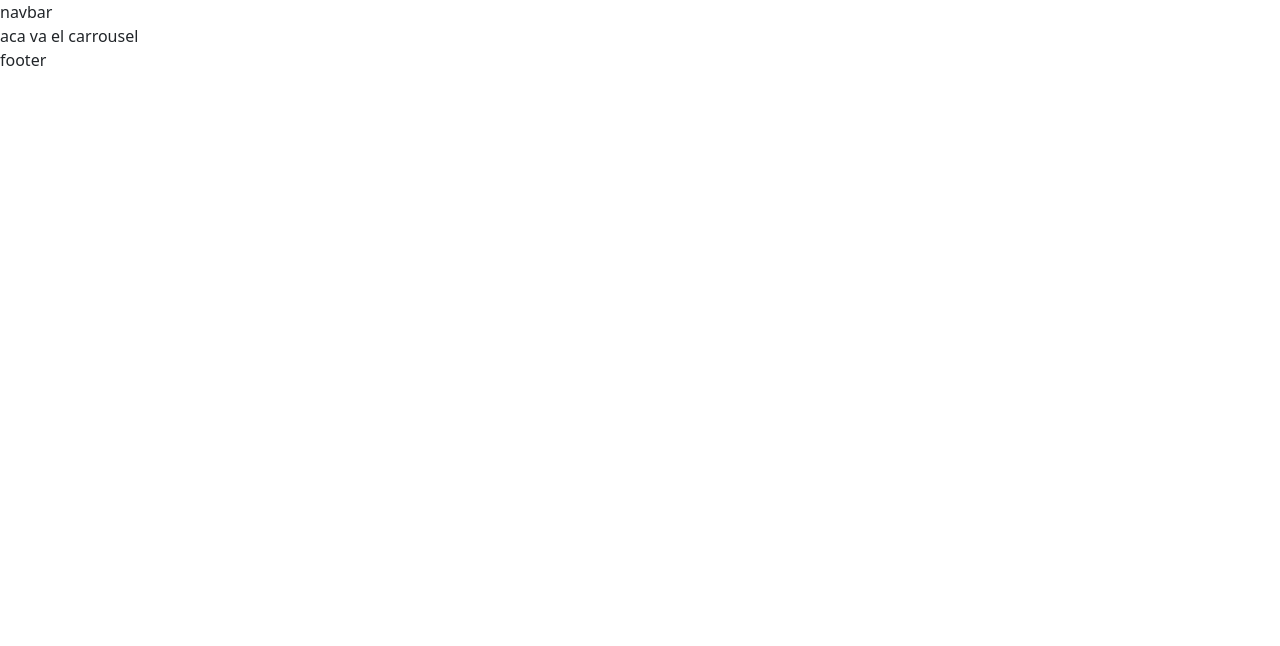
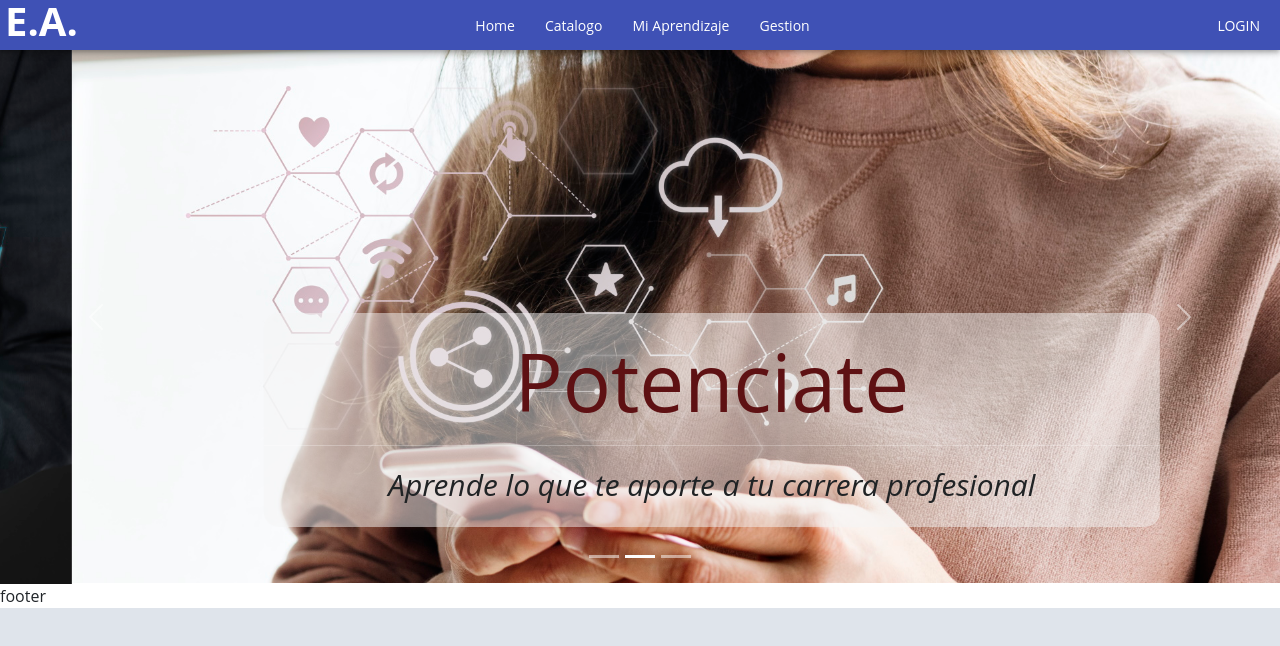
Before and after one commit to jomagnone/Hackaton, a React (Create React App) app: page / in a window 1280 px wide. Shown: the top 646 px of the page. Built offline with nearby package versions, Linux system fonts and the light colour scheme.

Commit message:
se agrega navbar y carrousel

```diff
--- /dev/null
+++ b/src/components/Carrousel.jsx
@@ -0,0 +1,42 @@
+import '../styles/carrousel.css';
+import Carousel from 'react-bootstrap/Carousel';
+import dataCarrousel from '../data/carrousel.jsx';
+
+
+function Carrousel() {
+    return (
+
+
+      <div className = "Carrousel">
+          <Carousel>
+            {dataCarrousel.map((item,ix) =>
+                <Carousel.Item key={ix}>
+                         <img
+                           className="d-block w-100"
+                           src={item.img}
+                           alt=""
+                         />
+                    <Carousel.Caption>
+                      <div className="carrouselText">
+                        <h1 className="carrouselTitle" >{item.title}</h1>
+                        <hr />
+                        <p className="carrouselDesc">{item.desc}</p>
+                      </div>
+                    </Carousel.Caption>
+                </Carousel.Item>
+
+                )
+
+
+            }
+
+            </Carousel>
+
+
+      </div>
+
+
+    );
+  }
+
+  export default Carrousel;
--- a/src/components/NavBar.jsx
+++ b/src/components/NavBar.jsx
@@ -1,13 +1,28 @@
 
+import { AppBar } from "@material-ui/core";
+import { Link } from "react-router-dom";
+import '../styles/NavBar.css';
 
-function NavBar() {
+const NavBar = () => {
+    return (
+        <AppBar position="relative">
+            <div className="Wrapper">
+                <div className="Left">
+                    <Link to='/' style={{textDecoration: "none", color: "white"}}><h1 className="Logo">E.A.</h1></Link>
+                </div>
+                <div className="Center">
+                    <Link to='/' style={{textDecoration: "none", color: "white"}}><div className="MenuItem">Home</div></Link>
+                    <Link to='/courses' style={{textDecoration: "none", color: "white"}}><div className="MenuItem">Catalogo</div></Link>
+                    <Link to='/myLearning' style={{textDecoration: "none", color: "white"}}><div className="MenuItem">Mi Aprendizaje</div></Link>
+                    <Link to='/admin' style={{textDecoration: "none", color: "white"}}><div className="MenuItem">Gestion</div></Link>
+                </div>
+                <div className="Right">
 
-
-    return (
-       <>
-       navbar
-       </>
-      );
+                    <div className="MenuItem"><Link to='/login' style={{textDecoration: "none", color: "white"}}>LOGIN</Link></div>
+                </div>
+            </div>
+        </AppBar>
+    );
 }
 
 export default NavBar;
--- /dev/null
+++ b/src/data/carrousel.jsx
@@ -0,0 +1,16 @@
+const dataCarrousel = [
+    { title:"Autogestion",
+      desc:"Autogestionate los cursos de tu interes.",
+      img: require('../media/fondo1.jpg')
+    },
+    { title:"Potenciate",
+    desc:"Aprende lo que te aporte a tu carrera profesional",
+    img: require('../media/fondo2.jpg')
+    },
+    { title:"Estrategia",
+      desc:"Todos somos un gran equipo",
+      img: require('../media/fondo3.jpg')
+    }]
+
+
+export default dataCarrousel;
--- a/src/pages/Home.jsx
+++ b/src/pages/Home.jsx
@@ -1,11 +1,11 @@
-
-
+import '../styles/Home.css';
+import Carrousel from '../components/Carrousel';
 
 
 function Home() {
     return (
       <>
-        aca va el carrousel
+       <div className="fila" ><Carrousel /></div>
 
       </>
     );
--- /dev/null
+++ b/src/styles/Home.css
@@ -0,0 +1,14 @@
+
+
+.filaCarrousel{
+    position:absolute;
+    top:0px;
+    width: 100%;
+    overflow: hidden;
+    text-align: center;
+    display: flex;
+    flex:1;
+    flex-direction: row;
+    justify-content: space-evenly;
+    flex-wrap: wrap;
+    }
--- /dev/null
+++ b/src/styles/NavBar.css
@@ -0,0 +1,40 @@
+
+.Wrapper{
+    padding: 5px 5px;
+    display: flex;
+    align-items: center;
+    justify-content: space-between;
+    height: 50px;
+}
+
+.Left{
+    flex: 1;
+    display: flex;
+    align-items: center;
+    margin-right: 5px;
+}
+
+.Center{
+    flex: 1;
+    display: flex;
+    align-items: center;
+    justify-content: center;
+}
+
+.Logo {
+    font-weight: bold;
+}
+
+.Right {
+    flex: 1;
+    display: flex;
+    align-items: center;
+    justify-content: flex-end;
+}
+
+.MenuItem {
+    font-size: 14px;
+    cursor: pointer;
+    margin-left: 15px;
+    margin-right: 15px;
+}
--- /dev/null
+++ b/src/styles/carrousel.css
@@ -0,0 +1,31 @@
+.Carrousel{
+    width: 100%;
+    height: 300px;
+    position: relative;
+    top: 0px;
+    margin: 0px;
+    padding: 0px;
+    display:contents;
+}
+
+.carrouselTitle{
+    font-size:80px;
+    color:#5e1113;
+    padding-top: 20px;
+
+
+}
+
+.carrouselDesc {
+    font-size:30px;
+    font-style: italic;
+    color:#202325;
+    padding-bottom: 20px;
+
+}
+.carrouselText {
+    background-color:rgba(245, 245, 245, 0.5) ;
+    border-radius:15px;
+    background-size: cover;
+
+}
--- a/src/styles/index.css
+++ b/src/styles/index.css
@@ -1,13 +1,66 @@
-body {
-  margin: 0;
-  font-family: -apple-system, BlinkMacSystemFont, 'Segoe UI', 'Roboto', 'Oxygen',
-    'Ubuntu', 'Cantarell', 'Fira Sans', 'Droid Sans', 'Helvetica Neue',
-    sans-serif;
-  -webkit-font-smoothing: antialiased;
-  -moz-osx-font-smoothing: grayscale;
+
+* {
+  margin: 0px;
+  padding: 0px; }
+
+a {
+  color: #202325;
+  text-decoration-line: none; }
+
+a:hover {
+    color: #202325;
+    text-decoration-line: none; }
+
+html {
+  background-color: #dfe4eb;
+  color: #202325;
 }
 
-code {
-  font-family: source-code-pro, Menlo, Monaco, Consolas, 'Courier New',
-    monospace;
+body{
+  font-family: 'Open Sans';
+
 }
+header{
+  font-family: 'Open Sans';
+
+}
+
+.text {
+  text-align: left;
+  padding-left: 20px;
+  padding-right: 20px;
+  overflow: hidden;
+  text-align: start;
+}
+
+.resaltado {
+  text-transform: uppercase;
+  font-weight: bold;
+  align-self: center;
+  text-align: center;
+}
+
+
+
+.fila {
+  width: 100%;
+  overflow: hidden;
+  text-align: center;
+  display: flex;
+  flex:1;
+  flex-direction: row;
+  justify-content: space-evenly;
+  flex-wrap: wrap;
+}
+
+
+.columna {
+  width: 350px;
+  margin-top: 0px;
+  margin-left: 15px;
+  margin-right: 15px;
+  display:inline-block;
+  vertical-align: middle;
+  justify-content: space-between;
+  overflow: hidden;
+}
```
Also changed, not shown: src/data/courses.jsx (added, +35 -0 lines).
